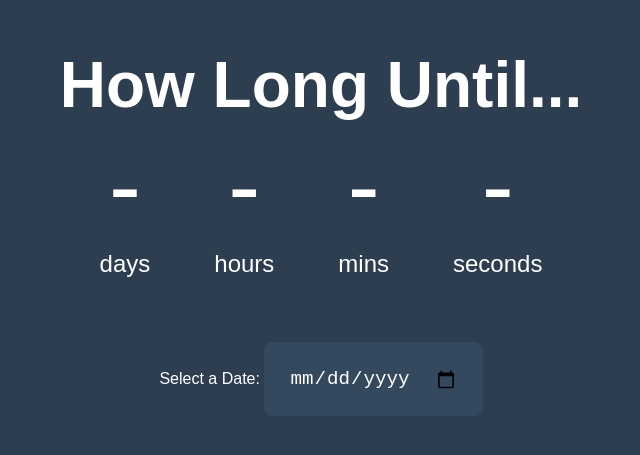
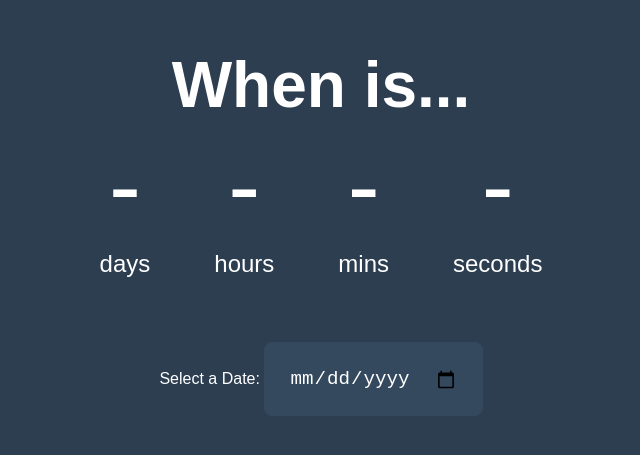
Before and after one commit to ezotic/how-long-until, a plain HTML site: page app/index.html in a window 1280 px wide. Shown: the part 189-644 px from the top of the page, without its empty margins (319-959 px from the left). Drawn offline with Linux system fonts and the light colour scheme.

Commit message:
changed h1 tag

```diff
--- a/app/index.html
+++ b/app/index.html
@@ -7,7 +7,7 @@
     <link rel="stylesheet" href="style.css">
 </head>
 <body>
-    <h1>How Long Until...</h1>
+    <h1>When is...</h1>
     <div class="countdown-container">
         <div class="countdown-el days-c">
             <p class="big-text" id="days">0</p>
```
Also changed, not shown: 1 other file.
